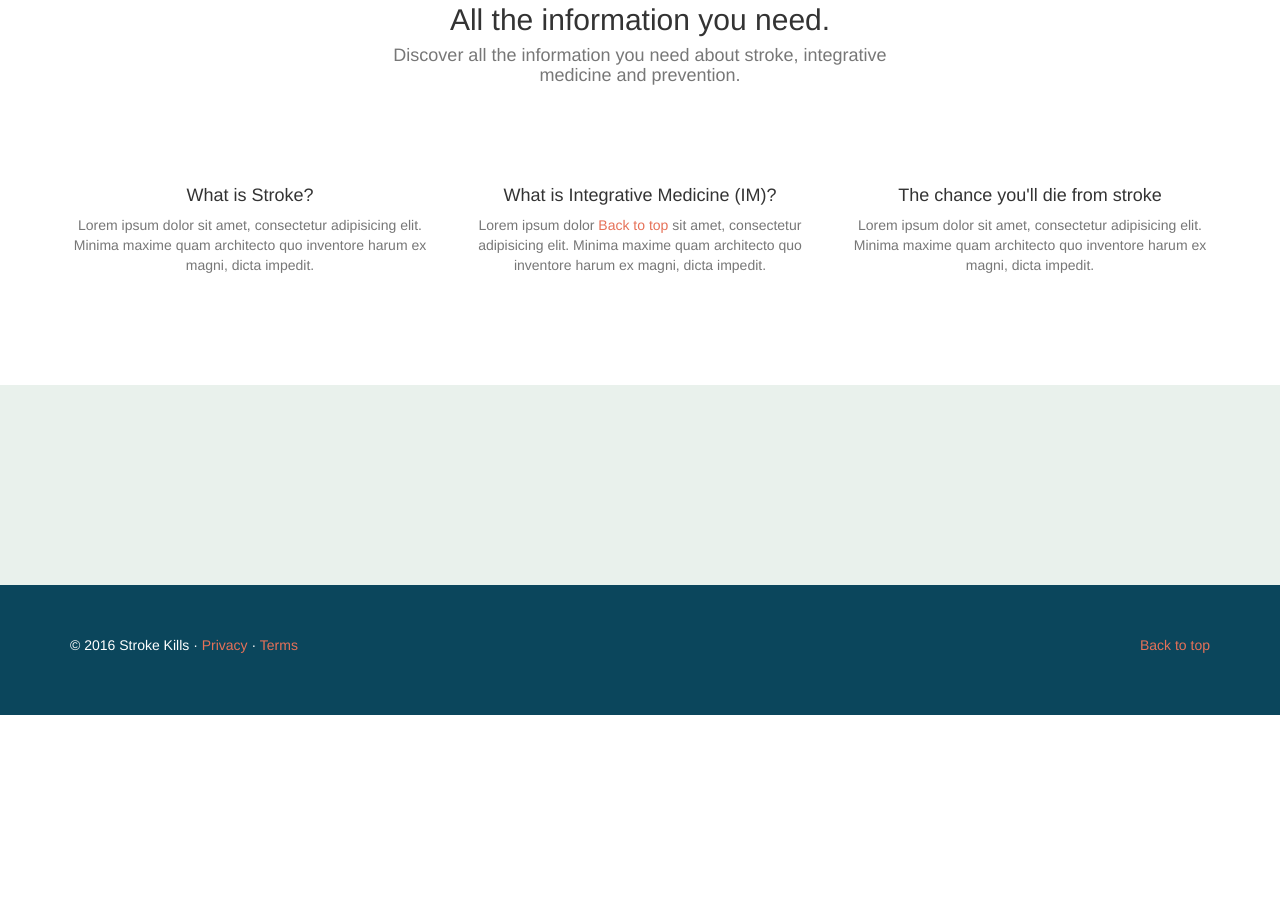
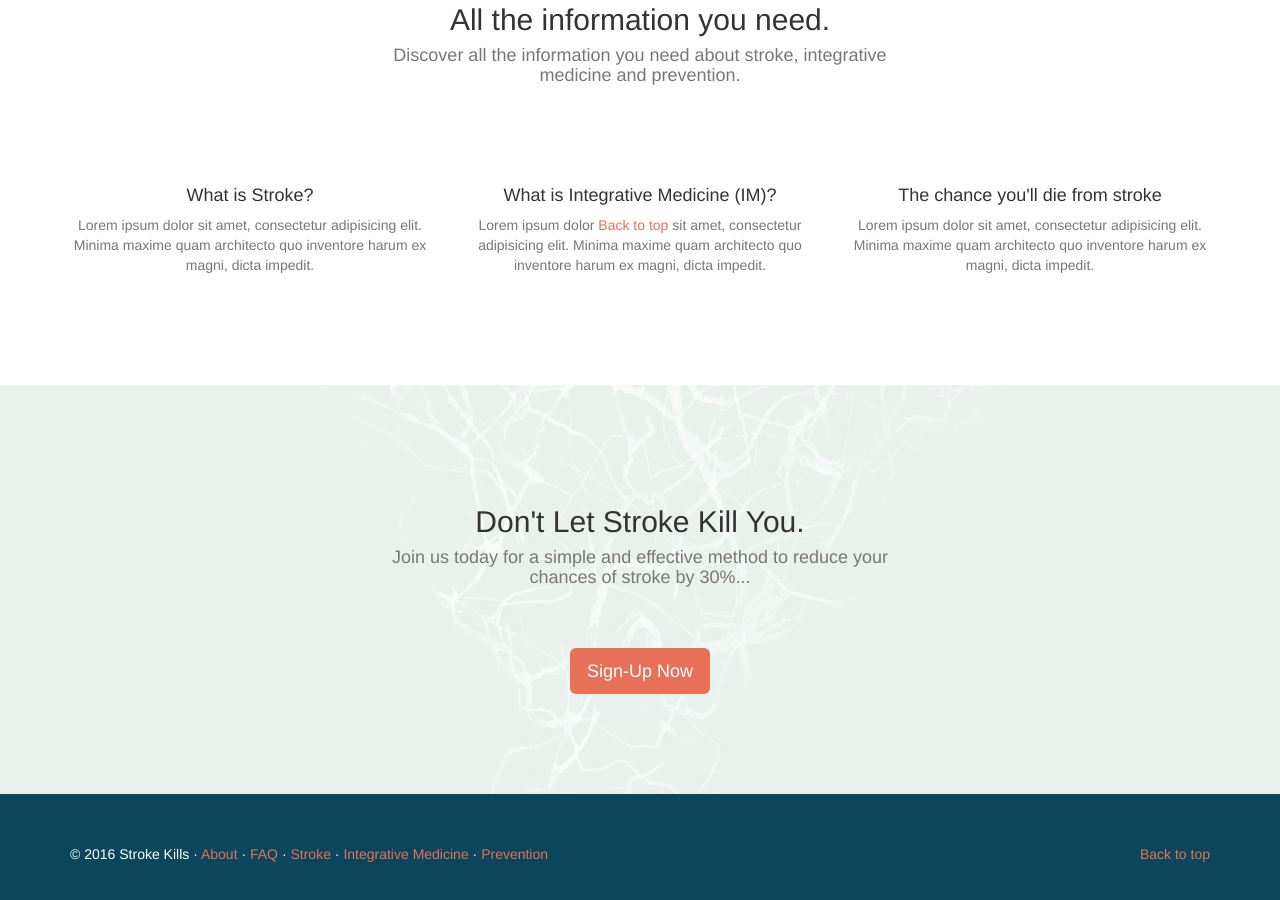
Before and after one commit to alvmal/stroke-im-info, a plain HTML site: page index.html in a window 1280 px wide. Shown: the part 743-1643 px from the top of the page. Before the commit the page ends 1458 px from the top, so only its background shows below. Drawn offline with nearby package versions, Linux system fonts and the light colour scheme.

Commit message:
added action bar info

```diff
--- a/css/custom.css
+++ b/css/custom.css
@@ -4,7 +4,7 @@ a {
 
 .btn {
     background-color: white;
-/*    border: 2px solid white;*/
+    /*    border: 2px solid white;*/
 }
 
 .navbar {
@@ -63,6 +63,24 @@ section .home-text {
 
 #action {
     background-color: #e9f1ec;
+    background-attachment: scroll;
+    background-image: url("../images/action-bg.jpg");
+    background-size: cover;
+}
+
+#action .container {
+    margin: 0 auto;
+    max-width: 580px;
+    text-align: center;
+}
+
+#action a {
+    margin-top: 50px;
+    color: white;
+}
+
+#action .btn {
+    background-color: #e67158;
 }
 
 footer {
--- a/index.html
+++ b/index.html
@@ -6,7 +6,7 @@
     <meta http-equiv="X-UA-Compatible" content="IE=edge">
     <meta name="viewport" content="width=device-width, initial-scale=1">
     <!-- The above 3 meta tags *must* come first in the head; any other head content must come *after* these tags -->
-    <title>Bootstrap 101 Template</title>
+    <title>STROKE KILLS</title>
 
     <!-- Bootstrap -->
     <link href="css/bootstrap.min.css" rel="stylesheet">
@@ -97,14 +97,16 @@
 
     <section id="action">
         <div class="container">
-
+            <h2 class="section-heading">Don't Let Stroke Kill You.</h2>
+            <h4 class="section-subheading text-muted">Join us today for a simple and effective method to reduce your chances of stroke by 30%...</h4>
+            <a class="btn btn-lg" href="#services">Sign-Up Now</a>
         </div>
     </section>
 
     <footer>
         <div class="container">
             <p class="pull-right"><a href="#">Back to top</a></p>
-            <p>© 2016 Stroke Kills · <a href="#">Privacy</a> · <a href="#">Terms</a></p>
+            <p>© 2016 Stroke Kills · <a href="#">About</a> · <a href="#">FAQ</a> · <a href="#">Stroke</a> · <a href="#">Integrative Medicine</a>  · <a href="#">Prevention</a></p>
         </div>
     </footer>
 
```
Also changed, not shown: content.html (added), images/action-bg.jpg (added).
